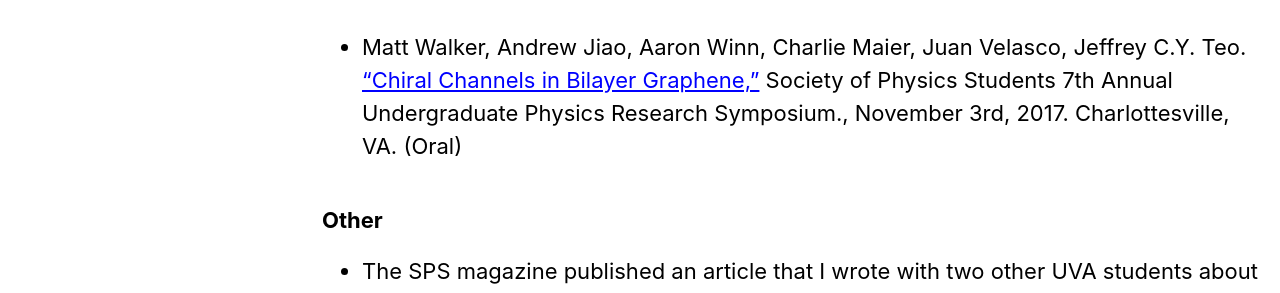
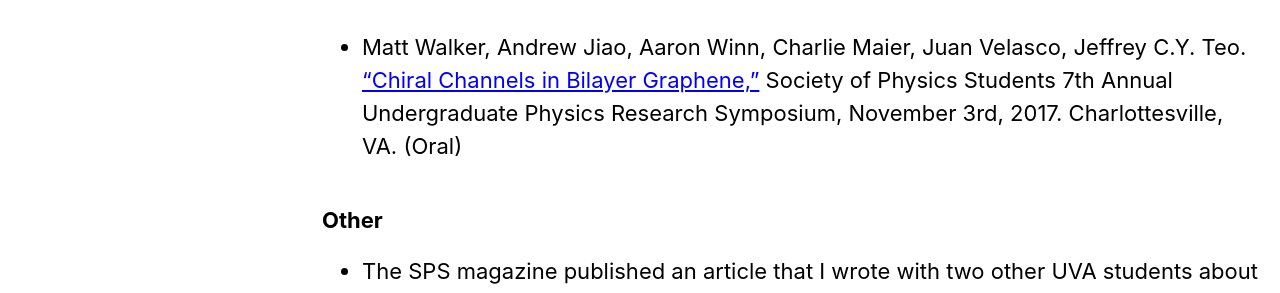
Before and after one commit to Mattwalker411/mathwalker.github.io, a Jekyll site: the page built from _pages/presentations.md, in a window 1280 px wide and 900 px high, scrolled down 279 px. Shown: the part 289-582 px from the top of the window. Built offline with Jekyll 4.4.1, drawn with Linux system fonts in a browser that asks for light colours; cached includes are drawn as plain includes; nearby versions of some CDN libraries.

Commit message:
another spelling mistake

```diff
--- a/_pages/presentations.md
+++ b/_pages/presentations.md
@@ -15,7 +15,7 @@ permalink: /presentations/
 
 * Andrew Jiao, Aaron Winn, Charlie Maier, Juan Velasco, Matt Walker, Jeffrey C.Y. Teo. [“Topological Channels in Bilayer Graphene in Electric and Magnetic Fields,”](https://drive.google.com/file/d/1DzDxosOYDxYiZ4dMJlk3bm9bDyQzf2OH/view) APS April meeting, April 16th, 2018. Cleaveland, OH. (Poster)
 
-* Matt Walker, Andrew Jiao, Aaron Winn, Charlie Maier, Juan Velasco, Jeffrey C.Y. Teo. [“Chiral Channels in Bilayer Graphene,”](https://drive.google.com/file/d/1ye8xRL-MHZkFFbEGqYR8Cc0ND_dw7mjI/view)  Society of Physics Students 7th Annual Undergraduate Physics Research Symposium., November 3rd, 2017. Charlottesville, VA. (Oral)
+* Matt Walker, Andrew Jiao, Aaron Winn, Charlie Maier, Juan Velasco, Jeffrey C.Y. Teo. [“Chiral Channels in Bilayer Graphene,”](https://drive.google.com/file/d/1ye8xRL-MHZkFFbEGqYR8Cc0ND_dw7mjI/view)  Society of Physics Students 7th Annual Undergraduate Physics Research Symposium, November 3rd, 2017. Charlottesville, VA. (Oral)
 
 ### Other
 * The SPS magazine published an article that I wrote with two other UVA students about the April APS meeting. You can read it [here](https://www.sigmapisigma.org/meetings/meeting-notes/weekend-columbus)
```
